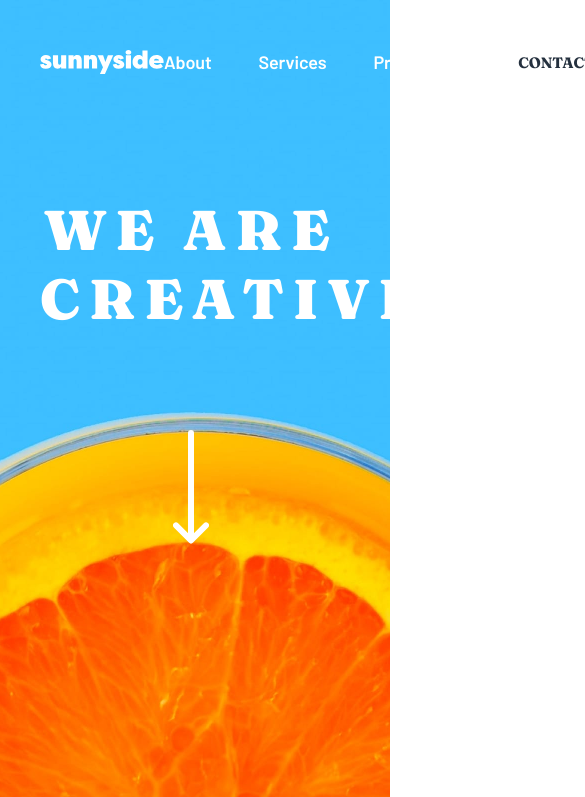
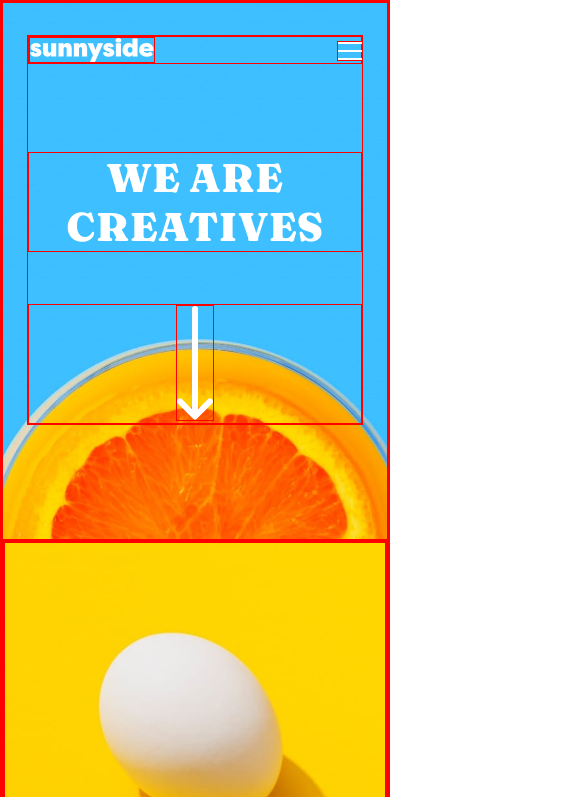
Before and after one commit to piushbhandari/Sunnyside-agency-landing-page, a plain HTML site: page index.html in a window 390 px wide. Shown: the top 797 px of the page, 585 px wide, since content can reach past the window. Drawn offline with Linux system fonts and the light colour scheme.

Commit message:
finished header for mobile, now to do menu for mobile

```diff
--- a/css shit/header.css
+++ b/css shit/header.css
@@ -42,3 +42,49 @@
 .header__arrow-box {
   text-align: center;
 }
+.header__mobile-menubtn {
+  width: 24px;
+  height: 18px;
+  display: none;
+}
+.header__mobile-menubtn img {
+  pointer-events: none;
+}
+.header__mobile-menubtn:focus,
+.header__mobile-menubtn:hover {
+  transform: translateY(-0.5rem);
+}
+
+@media all and (max-width: 766px) {
+  .header__nav {
+    margin-bottom: 8.8rem;
+  }
+  .header__title {
+    margin-bottom: 5.2rem;
+  }
+  .header__nav-links {
+    display: none;
+  }
+  .header__mobile-menubtn {
+    display: flex;
+  }
+}
+@media all and (max-width: 600px) {
+  * {
+    border: 1px solid red;
+  }
+  .header {
+    background-image: url("./../images/mobile/image-header.jpg");
+    min-height: 53.8rem;
+    background-size: cover;
+    background-position: center;
+    padding: 3.2rem 2.4rem 0 2.4rem;
+  }
+  .header__title {
+    font-size: 4rem;
+    line-height: 4.9rem;
+    letter-spacing: 0.625px;
+    overflow-wrap: break-word;
+    hyphens: manual;
+  }
+}
--- a/index.html
+++ b/index.html
@@ -41,6 +41,9 @@
               >
             </li>
           </ul>
+          <button class="header__mobile-menubtn">
+            <img src="./images/icon-hamburger.svg" alt="icon-hamburger" />
+          </button>
         </nav>
         <h1 class="header__title primary-header">We are creatives</h1>
         <div class="header__arrow-box">
```
